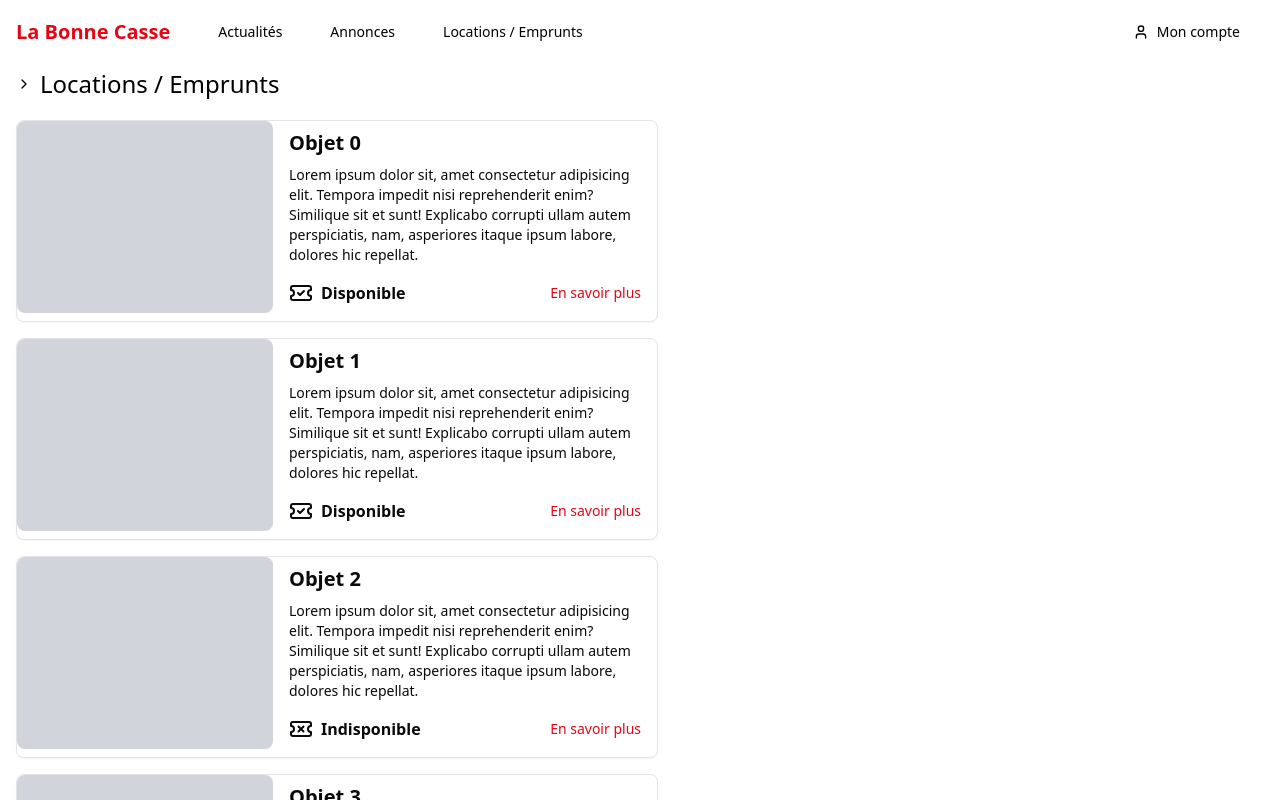
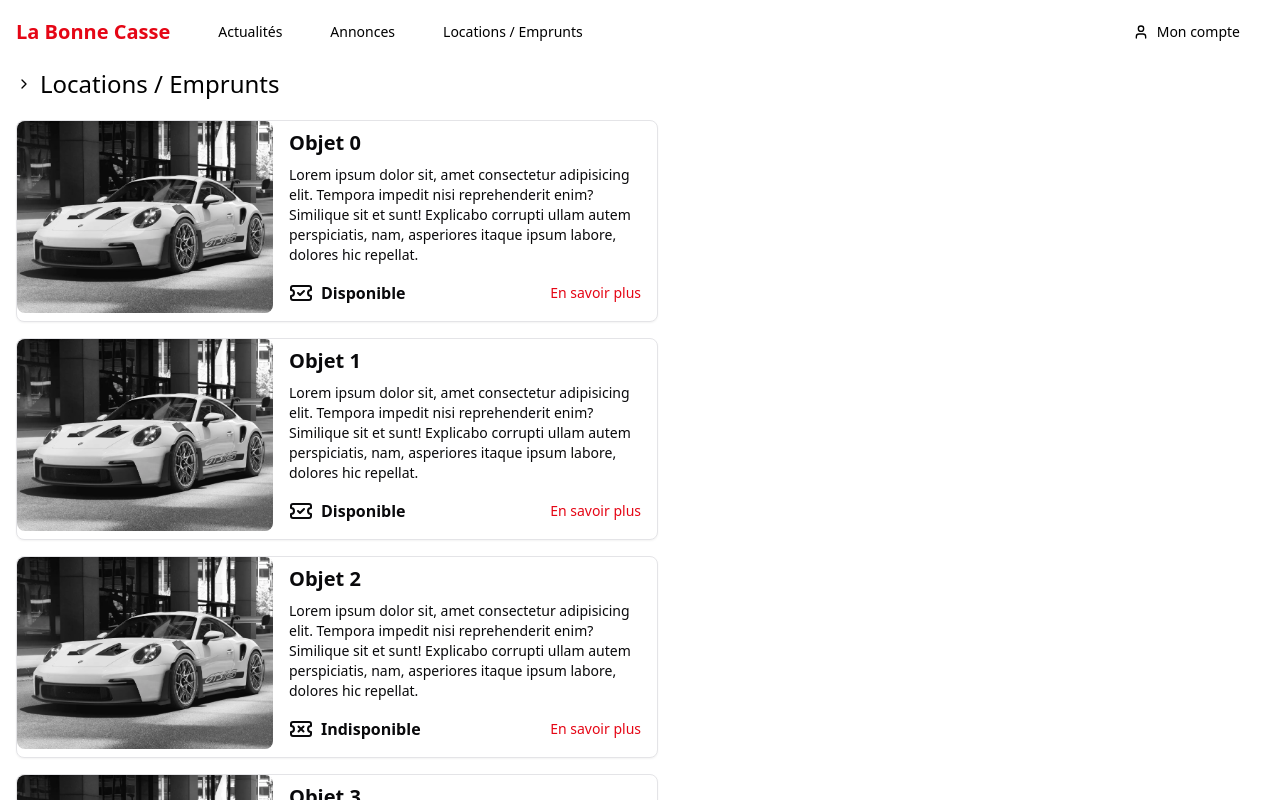
Before and after one commit to Club-Elec/labonnecasse, a React (Vite) app in the folder app/: page /rental in a window 1280 px wide. Built offline with nearby package versions, Linux system fonts and the light colour scheme.

Commit message:
🔧 fix: mocks

```diff
--- a/app/src/routes/rental/index.tsx
+++ b/app/src/routes/rental/index.tsx
@@ -23,7 +23,10 @@ const Rental = () => {
               key={`rental_${i}`}
             >
               <Link to="/rental/$id" params={{ id: i.toString() }}>
-                <div className="w-full sm:w-64 aspect-[4/3] bg-gray-300 rounded-lg"></div>
+                <img
+                  src="/images/911_gt3_rs.webp"
+                  className="w-full sm:w-64 aspect-[4/3] bg-gray-300 rounded-lg object-cover"
+                />
               </Link>
 
               <div className="flex flex-col gap-2 px-4 py-2 w-full sm:max-w-96">
--- a/app/src/routes/sales/index.tsx
+++ b/app/src/routes/sales/index.tsx
@@ -27,7 +27,10 @@ const Sales = () => {
                 params={{ id: i.toString() }}
                 className="place-content-evenly"
               >
-                <div className="w-full sm:w-64 aspect-[4/3] bg-gray-300 rounded-lg"></div>
+                <img
+                  src="/images/911_gt3_rs.webp"
+                  className="w-full sm:w-64 aspect-[4/3] bg-gray-300 rounded-lg object-cover"
+                />
               </Link>
 
               <Card className="flex flex-col sm:flex-row gap-2">
```
